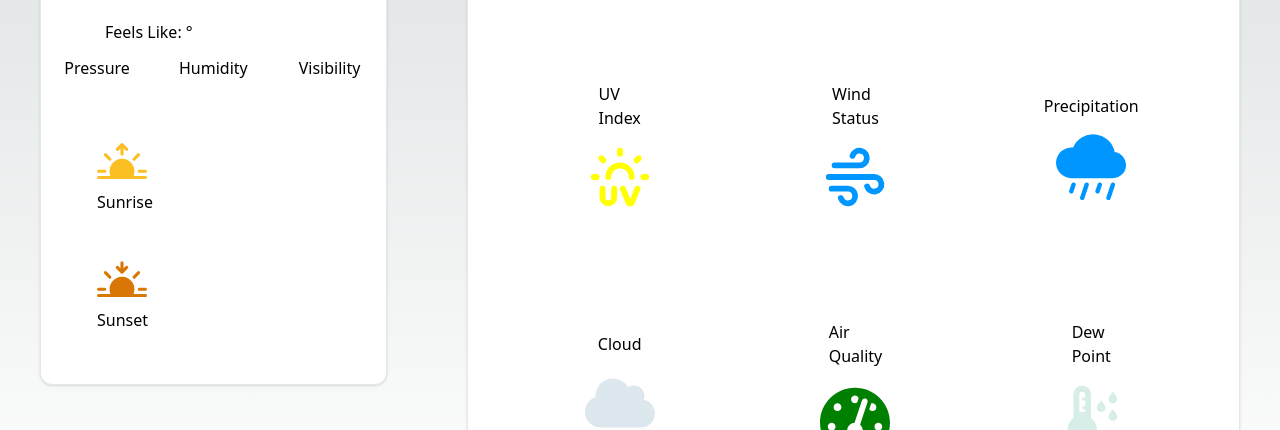
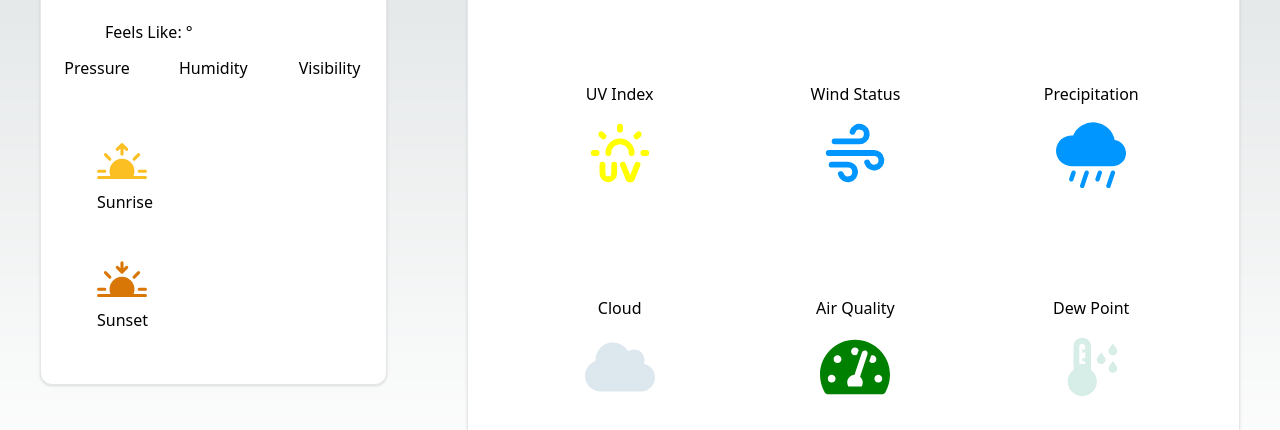
Before and after one commit to hazy-aura/climate-pulse, a Next.js app: page / in a window 1280 px wide. Shown: the part 299-729 px from the top of the page. Built offline with nearby package versions, Linux system fonts and the light colour scheme; no server answers.

Commit message:
whitespace nowrap

```diff
--- a/src/components/Highlights.jsx
+++ b/src/components/Highlights.jsx
@@ -58,7 +58,7 @@ function HighlightsMap(props) {
           key={index}
           className="dark:bg-myGray2 dark:border-gray-800 rounded-xl flex flex-col justify-center items-center w-1/5  px-20 m-10"
         >
-          <p className="py-3">{item.name}</p>
+          <p className="py-3 mx-3 whitespace-nowrap">{item.name}</p>
           <div>{item.icon}</div>
           <p className="p-2">{item.key in props ? props[item.key] : null}{props.aqi && item.key in props.aqi ? props.aqi[item.key] : null}</p>
 
```
